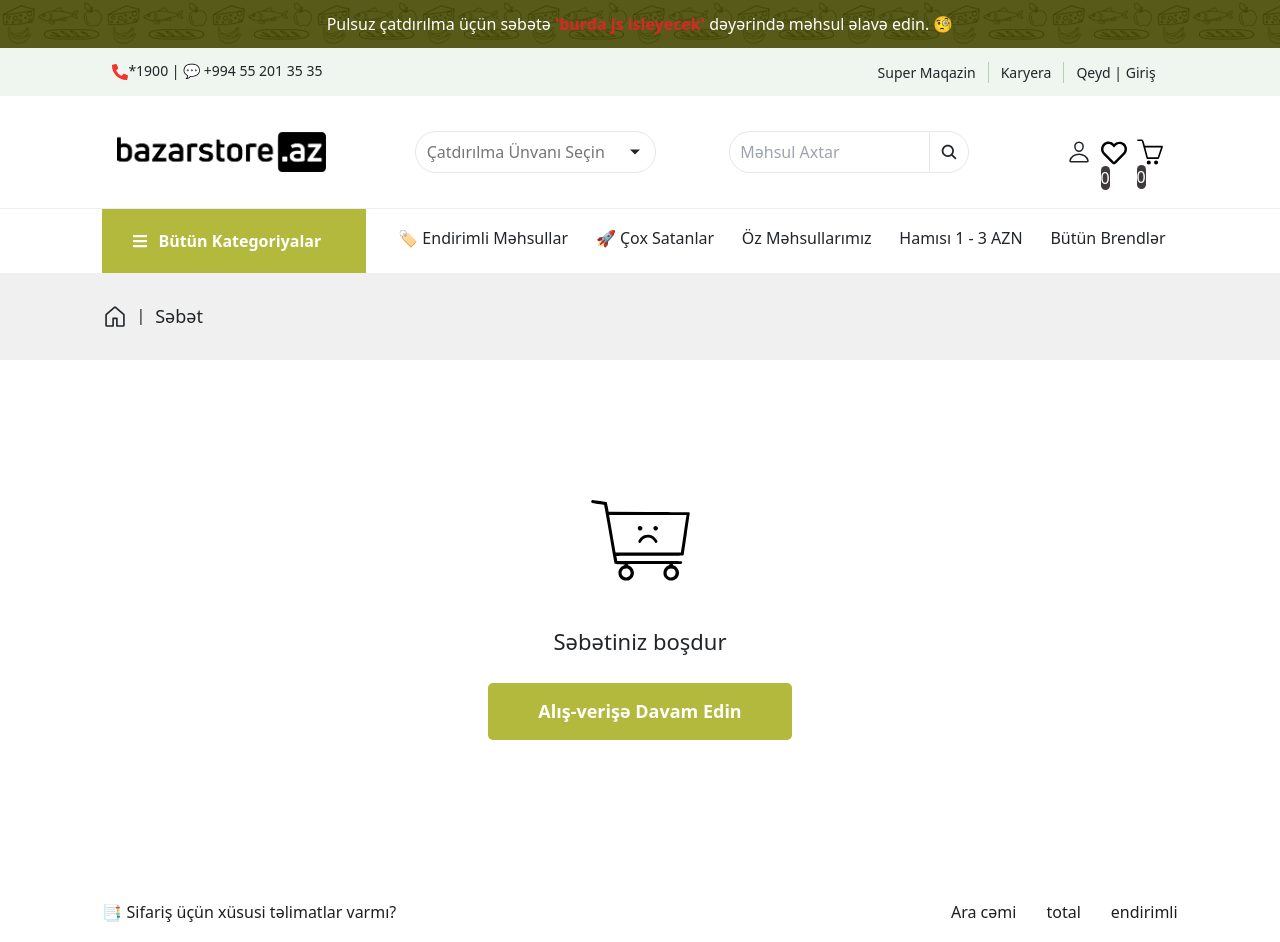
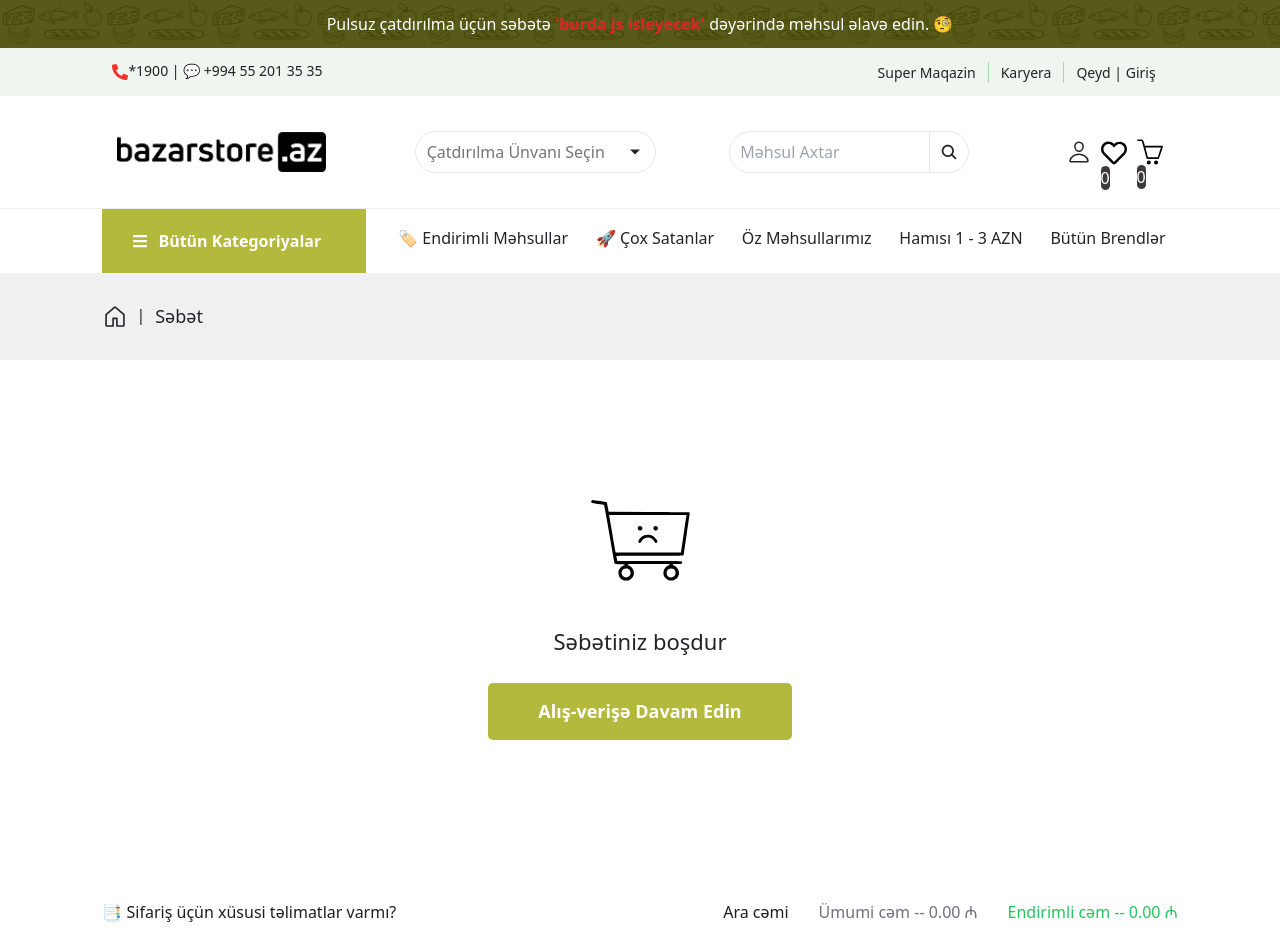
Before and after one commit to aybeniz-24/BazarStore-final-proyekt-, a React (Vite) app: page /basket in a window 1280 px wide. Shown: the top 942 px of the page. Built offline with nearby package versions, Linux system fonts and the light colour scheme.

Commit message:
basketPage calculator

```diff
--- a/src/components/main/PageComponent.jsx
+++ b/src/components/main/PageComponent.jsx
@@ -60,6 +60,25 @@ function PageComponent() {
   };
 
   const product = getProductData();
+
+  const totalPrice = basket.reduce((acc, item) => {
+    // Qiymətləri düzgün şəkildə əldə edirik (endirimli və ya normal)
+    const price = !isNaN(parseFloat(item.name)) ? parseFloat(item.name) :
+                  (!isNaN(parseFloat(item.price)) ? parseFloat(item.price) : 0);
+    const quantity = !isNaN(parseInt(item.quantity)) ? parseInt(item.quantity) : 1;
+
+    return acc + price * quantity;
+  }, 0);
+
+  // Endirimli qiymətləri düzgün hesablayırıq
+  const discountedPrice = basket.reduce((acc, item) => {
+    // Endirimli qiyməti yalnız mövcud olduqda əlavə edirik
+    const price = item.discountedPrice && !isNaN(parseFloat(item.discountedPrice)) ? parseFloat(item.discountedPrice) : 0;
+    const quantity = !isNaN(parseInt(item.quantity)) ? parseInt(item.quantity) : 1;
+
+    return acc + price * quantity;
+  }, 0);
+
 
 
 
@@ -168,13 +187,7 @@ function PageComponent() {
                           <div className="p-2">
                             <button className="p-2 bg-[#b3b93d] hover:bg-[#1e1e1e] rounded mb-[20px]">
                               <FaRegTrashCan
-                               onClick={() => {
-                                if (item.quantity <= 1) {
-                                    removeFromBasket(item.id); // Miqdar 1 və ya aşağı olduqda məhsulu silirik
-                                } else {
-                                    updateCount(index, item.quantity - 1); // Əgər miqdar 1-dən çoxdursa, 1 azaldırıq
-                                }
-                            }}
+                              onClick={() => removeFromBasket(item.id)}
                                 className="text-white text-[20px] m-[2px]" />
                             </button>
                           </div>
@@ -184,11 +197,13 @@ function PageComponent() {
                       <td className="py-4">
                         {item.discountedPrice ? (
                           <div className="flex flex-col">
-                            <p className="font-bold text-[14px] text-[#9b9b9b] line-through">{item.name}</p>
-                            <p className="font-bold text-[14px] text-[#439e4a]">{item.discountedPrice}</p>
+                            <p className="font-bold text-[14px] text-[#9b9b9b] line-through">{((parseFloat(item.name) || 0 ) * (parseInt(item.quantity) || 1)).toFixed(2)} ₼</p>
+                            <p className="font-bold text-[14px] text-[#439e4a]">
+                              {((parseFloat(item.discountedPrice) || 0) * (parseInt(item.quantity) || 1)).toFixed(2)} ₼
+                            </p>
                           </div>
                         ) : (
-                          <p className="font-bold text-[14px]">{item.name}</p>
+                          <p className="font-bold text-[14px]">{((parseFloat(item.name) || 0 ) * (parseInt(item.quantity) || 1)).toFixed(2)} ₼</p>
                         )}
                       </td>
                     </tr>
@@ -283,9 +298,9 @@ function PageComponent() {
             <div className='w-[90%]'>
               <div className='w-[100%] flex flex-col items-end'>
               <div className='flex  gap-[30px] my-[20px]'>
-                  <p> Ara cəmi</p>
-                  <p> total </p>
-                  <p> endirimli </p>
+                  <p> Ara cəmi </p>
+                  <p className='text-gray-500'> Ümumi cəm -- {totalPrice.toFixed(2)} ₼</p>
+                  <p className='text-green-500'> Endirimli cəm -- {discountedPrice.toFixed(2)} ₼</p>
               </div>
                 <p className='text-right my-[20px] mb-[30px] '> Vergi daxildir. Çatdırılma xərci ödəniş səhifəsində hesablanır.</p>
 
```
